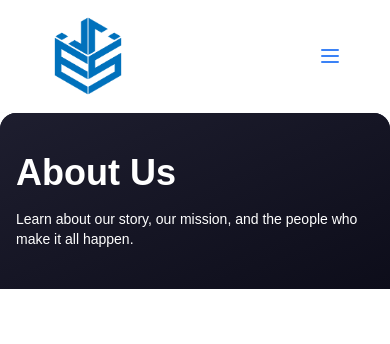
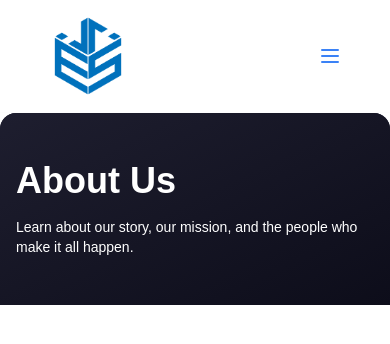
Before and after one commit to phuongnguyen2505/ESA-Next-Ts, a Next.js app: page /en/about in a window 390 px wide. Shown: the top 344 px of the page. Built offline with nearby package versions, Linux system fonts and the light colour scheme.

Commit message:
Update Banner.tsx

```diff
--- a/app/components/common/Banner.tsx
+++ b/app/components/common/Banner.tsx
@@ -70,7 +70,7 @@ export default function Banner({}: BannerProps) {
 	}, [currentBanner.title, currentBanner.des]);
 
 	return (
-		<section className="bg-[#202037] relative flex items-center overflow-hidden py-10 sm:py-16 rounded-t-2xl">
+		<section className="bg-[#202037] relative flex items-center overflow-hidden py-12 sm:py-16 rounded-t-2xl">
 			{/* Background Effects */}
 			<div className="absolute inset-0 bg-gradient-to-br from-[#1e1e2f] to-[#0d0d1a]" />
 
```
